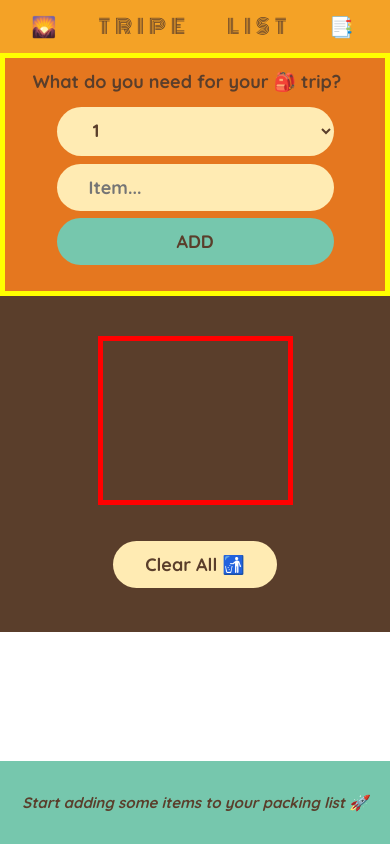
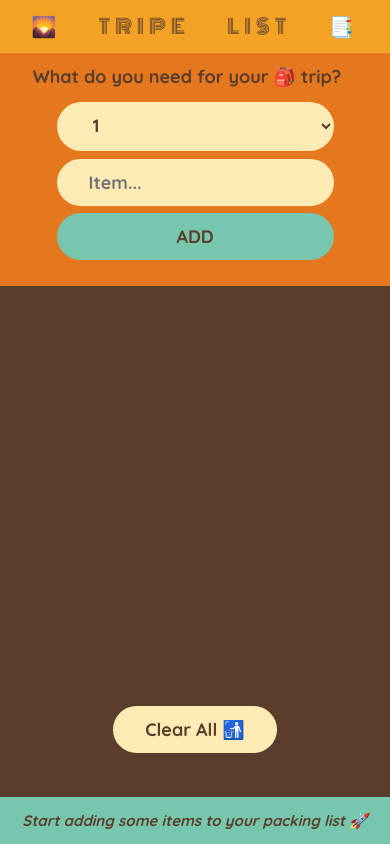
Before and after one commit to TanmayVidhate/tripelist, a React (Vite) app: page / in a window 390 px wide. Built offline with nearby package versions, Linux system fonts and the light colour scheme.

Commit message:
remove border height add auto

```diff
--- a/src/index.css
+++ b/src/index.css
@@ -87,7 +87,7 @@ input {
 .list ul{
   margin-left: -50px;
   width: 50%;
-  border: 5px solid red;
+
 }
 
 .actions button,
@@ -159,7 +159,7 @@ input[type="checkbox"] {
     align-items: center;
     gap: 10px;
     padding: 1.2rem 0;
-    border: 5px solid yellow;
+
   }
   .frm-input{
     display: flex;
@@ -172,7 +172,9 @@ input[type="checkbox"] {
   input {
     margin: 1vw;
   }
-
+  .list{
+    height: auto;
+  }
 
   .list ul {
     width: 50%;
@@ -197,6 +199,7 @@ input[type="checkbox"] {
 
   .stats {
     font-size: 1.5rem;
+    padding: 1.4rem 0;
   }
 }
 
```
